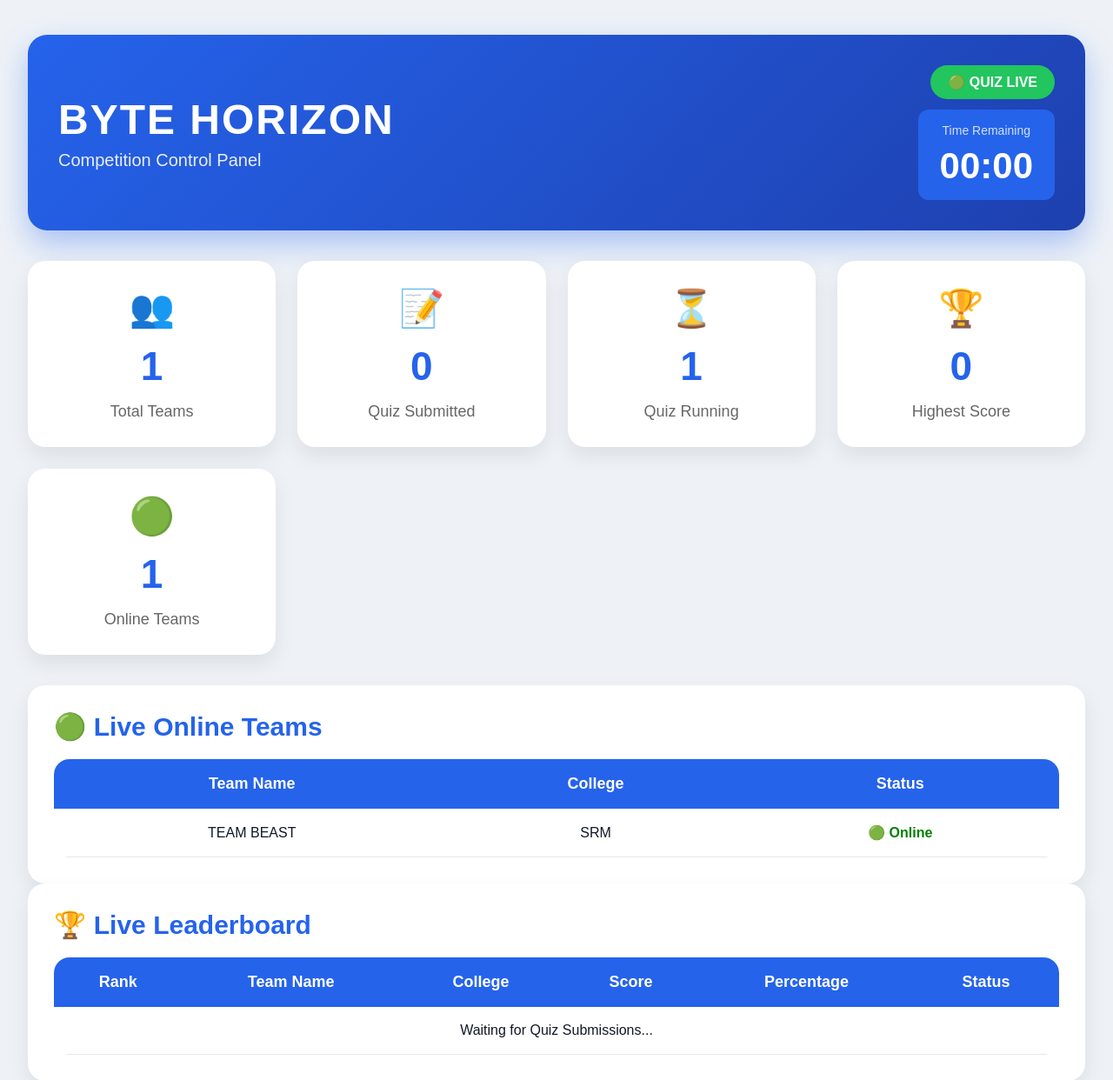
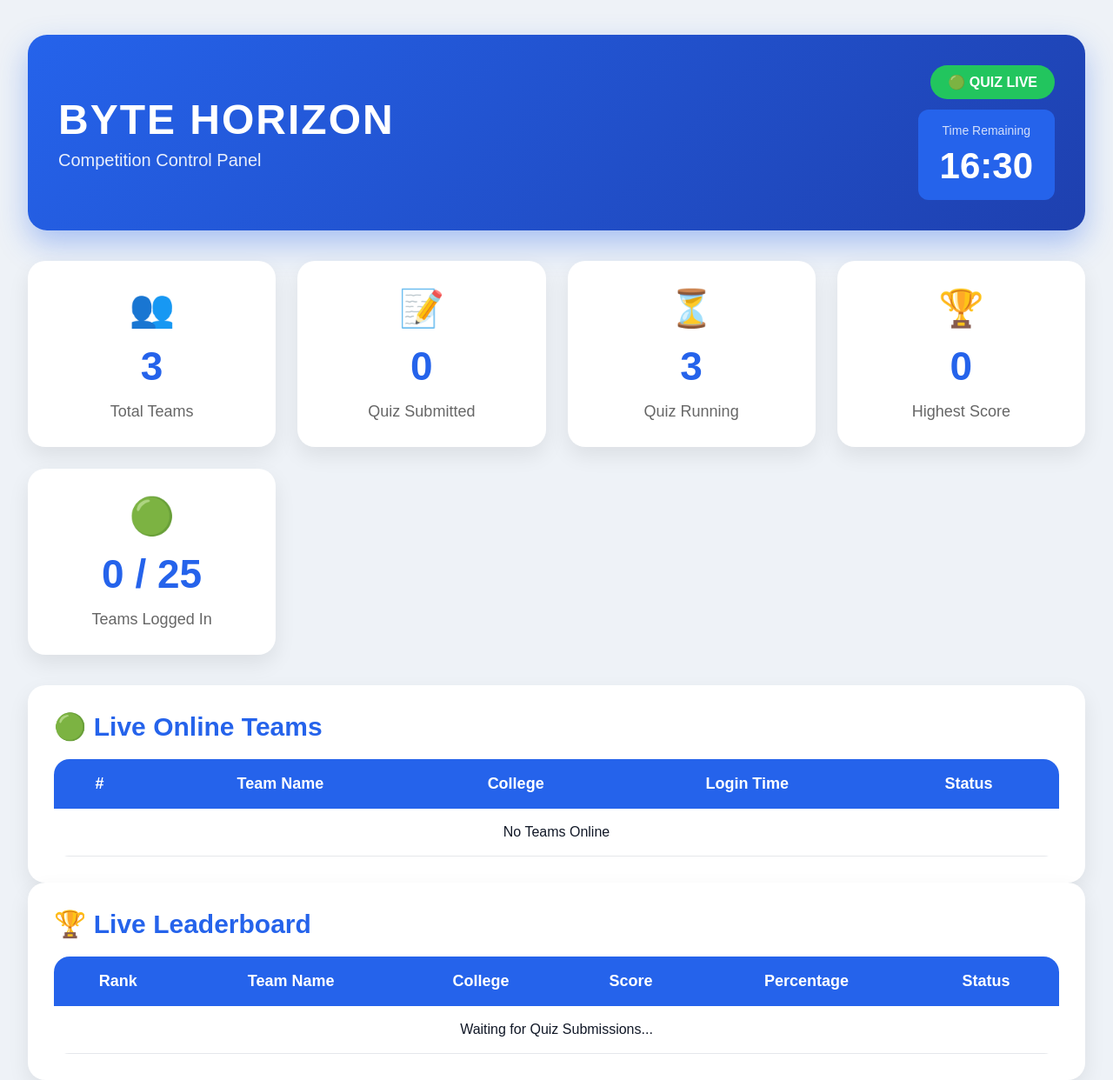
Before and after one commit to MOHANCS643/TECHARENA, a Flask app: page /admin/dashboard in a window 1280 px wide. Shown: the part 89-1331 px from the top of the page at 87% size. Run offline with Flask 3, Linux system fonts and the light colour scheme; a user stored in the database is signed in; data comes from the database, SQL or seed files in the repository; data that the repository does not hold is empty.

Commit message:
Added login time and online teams improvements

```diff
--- a/models/team.py
+++ b/models/team.py
@@ -33,6 +33,8 @@ class Team(UserMixin, db.Model):
 
     is_online = db.Column(db.Boolean, default=False)
 
+    login_time = db.Column(db.DateTime)
+
     submitted_at = db.Column(db.DateTime)
 
     def set_password(self, password):
--- a/routes/admin.py
+++ b/routes/admin.py
@@ -28,9 +28,15 @@ def login_post():
 
     if username == ADMIN_USERNAME and password == ADMIN_PASSWORD:
 
-        session["admin"] = True
+       session["admin"] = True
 
-        return redirect("/admin/dashboard")
+    # Reset all teams to offline
+       Team.query.update({
+           Team.is_online: False
+        })
+    db.session.commit()
+
+    return redirect("/admin/dashboard")
 
     return render_template(
         "admin_login.html",
@@ -81,12 +87,10 @@ def stats():
     for team in Team.query.filter_by(is_online=True).all():
 
        online_teams.append({
-
-          "team_name": team.team_name,
-
-          "college": team.college_name
-
-    })
+    "team_name": team.team_name,
+    "college": team.college_name,
+    "login_time": team.login_time.strftime("%I:%M %p") if team.login_time else "-"
+})
 
     running = total_teams - submitted
 
@@ -121,10 +125,11 @@ def stats():
 
     for team in Team.query.filter_by(is_online=True).all():
 
-       online_teams.append({
-           "team_name": team.team_name,
-           "college": team.college_name
-    })
+     online_teams.append({
+    "team_name": team.team_name,
+    "college": team.college_name,
+    "login_time": team.login_time.strftime("%I:%M %p") if team.login_time else "-"
+})
 
     return jsonify({
 
@@ -228,12 +233,13 @@ def reset_quiz():
 
     Team.query.update({
 
-        Team.score:0,
-        Team.percentage:0,
-        Team.is_quiz_completed:False,
-        Team.submitted_at:None
+    Team.score: 0,
+    Team.percentage: 0,
+    Team.is_quiz_completed: False,
+    Team.submitted_at: None,
+    Team.is_online: False
 
-    })
+})
 
     db.session.commit()
 
--- a/routes/auth.py
+++ b/routes/auth.py
@@ -4,6 +4,7 @@ from models.team import Team
 from extensions import db
 import random
 import string
+from datetime import datetime
 
 auth = Blueprint("auth", __name__)
 
@@ -74,6 +75,8 @@ def login():
 
             team.is_online = True
 
+            team.login_time = datetime.now()
+
             db.session.commit()
 
             flash("Login Successful!", "success")
@@ -106,6 +109,7 @@ def dashboard():
 def logout():
 
     current_user.is_online = False
+    current_user.login_time = None
 
     db.session.commit()
 
--- a/templates/admin_dashboard.html
+++ b/templates/admin_dashboard.html
@@ -66,7 +66,7 @@
         <div class="stats-card">
     <div class="stats-icon">🟢</div>
     <h2 id="onlineTeams">0</h2>
-    <p>Online Teams</p>
+    <p>Teams Logged In</p>
 </div>
 
     </div>
@@ -88,10 +88,10 @@
 
             <tr>
 
+                <th>#</th>
                 <th>Team Name</th>
-
                 <th>College</th>
-
+                <th>Login Time</th>
                 <th>Status</th>
 
             </tr>
@@ -379,7 +379,7 @@ function loadDashboard(){
             data.highest;
 
         document.getElementById("onlineTeams").innerHTML =
-            data.online;
+    `${data.online} / 25`;
 
 
         // ---------------- Online Teams ----------------
@@ -392,7 +392,7 @@ if(data.online_teams.length === 0){
 
     onlineBody.innerHTML = `
     <tr>
-            <td colspan="3">
+        <td colspan="5">
             No Teams Online
         </td>
     </tr>
@@ -400,15 +400,19 @@ if(data.online_teams.length === 0){
 
 }else{
 
-    data.online_teams.forEach(team=>{
+    data.online_teams.forEach((team, index) => {
 
     onlineBody.innerHTML += `
 
     <tr>
 
+        <td>${index + 1}</td>
+
         <td>${team.team_name}</td>
 
         <td>${team.college}</td>
+
+        <td>${team.login_time}</td>
 
         <td style="color:green;font-weight:bold;">
             🟢 Online
```
Also changed, not shown: routes/quiz.py (+9 -2 lines), templates/quiz.html (+66 -3 lines), instance/techarena.db (deleted), techarena.db. Lines whose indentation alone changed are shown as unchanged.
